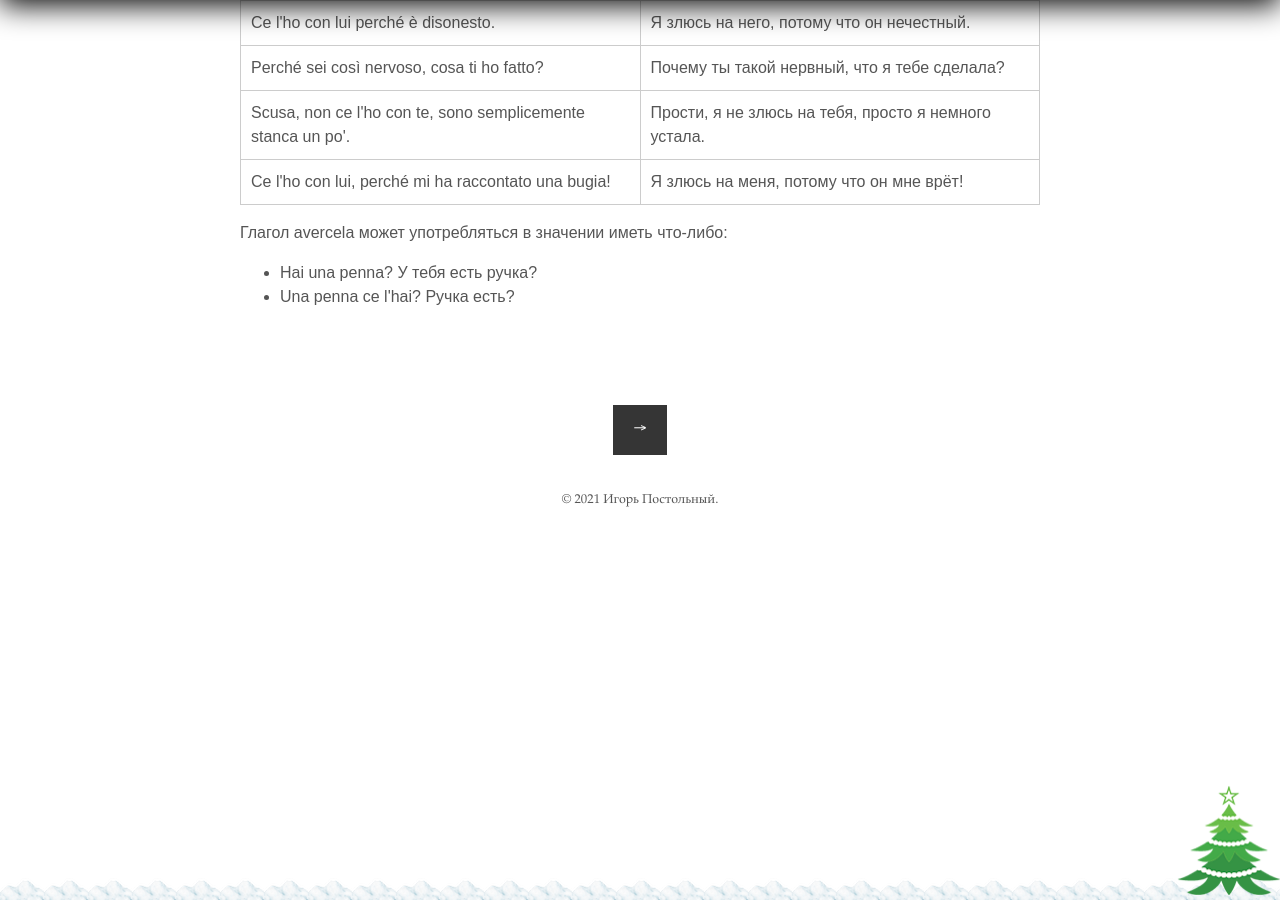
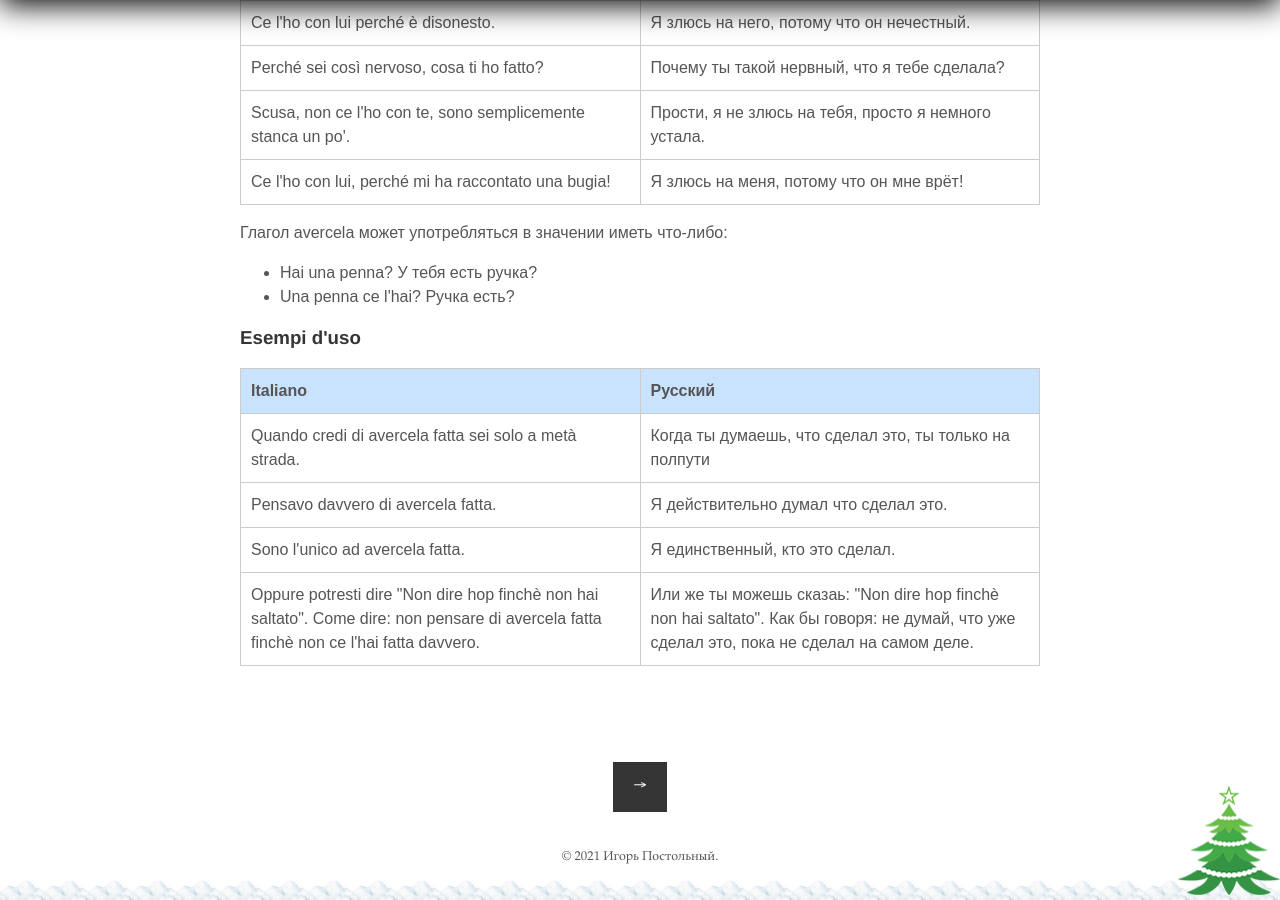
Before and after one commit to postolny/postolny.github.io, a Jekyll site: the page built from _posts/2021-03-14-avercela.md, in a window 1280 px wide and 900 px high, scrolled down 1196 px. Built offline with Jekyll 4.4.1, drawn with Linux system fonts in a browser that asks for light colours; nearby versions of some CDN libraries.

Commit message:
Add files via upload

```diff
--- a/_posts/2021-03-14-avercela.md
+++ b/_posts/2021-03-14-avercela.md
@@ -31,3 +31,12 @@ v.procompl. CO essere offeso, arrabbiato: avercela con qcn., ce l'hai con me? (
 
 - Hai una penna? У тебя есть ручка?
 - Una penna ce l'hai? Ручка есть?
+
+### Esempi d'uso
+
+| Italiano | Русский |
+|----------|---------|
+|Quando credi di avercela fatta sei solo a metà strada.|Когда ты думаешь, что сделал это, ты только на полпути|
+|Pensavo davvero di avercela fatta.|Я действительно думал что сделал это.|
+|Sono l'unico ad avercela fatta.|Я единственный, кто это сделал.|
+|Oppure potresti dire "Non dire hop finchè non hai saltato". Come dire: non pensare di avercela fatta finchè non ce l'hai fatta davvero.|Или же ты можешь сказаь: "Non dire hop finchè non hai saltato". Как бы говоря: не думай, что уже сделал это, пока не сделал на самом деле.|
```
